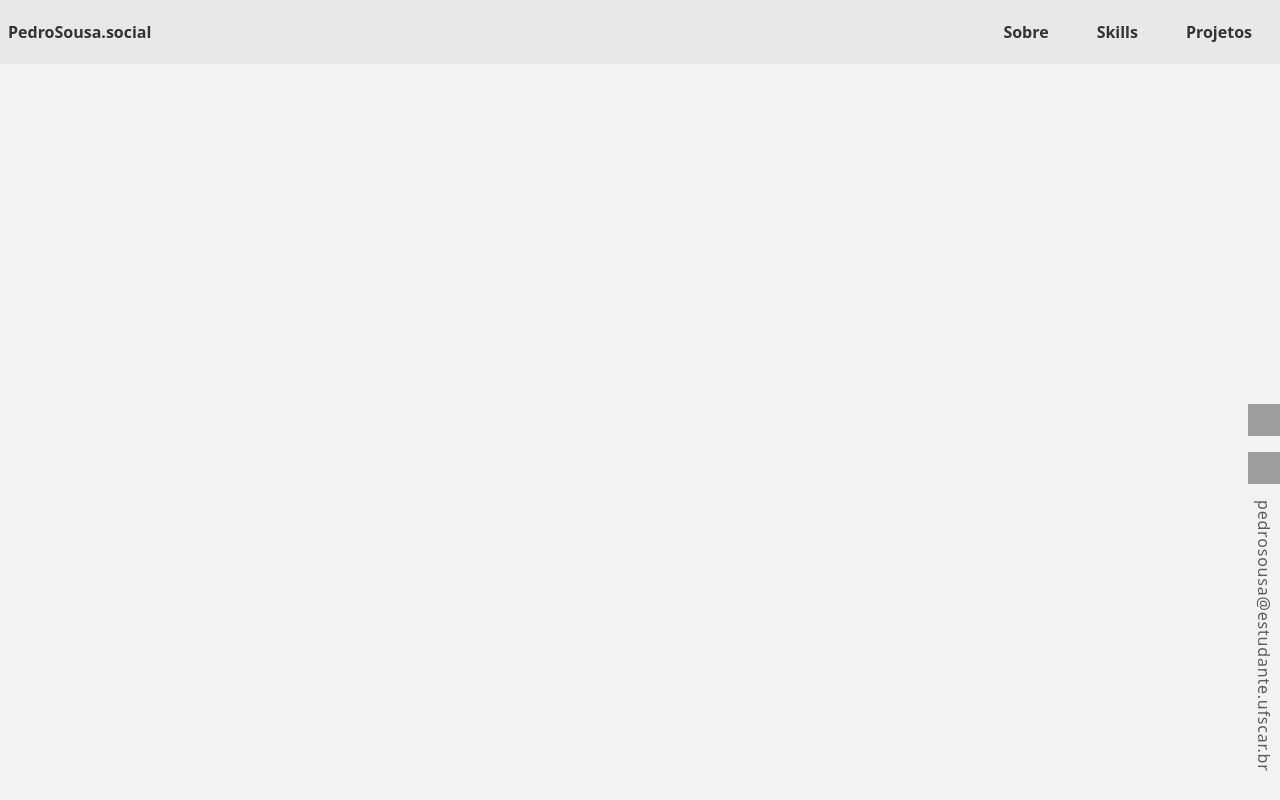
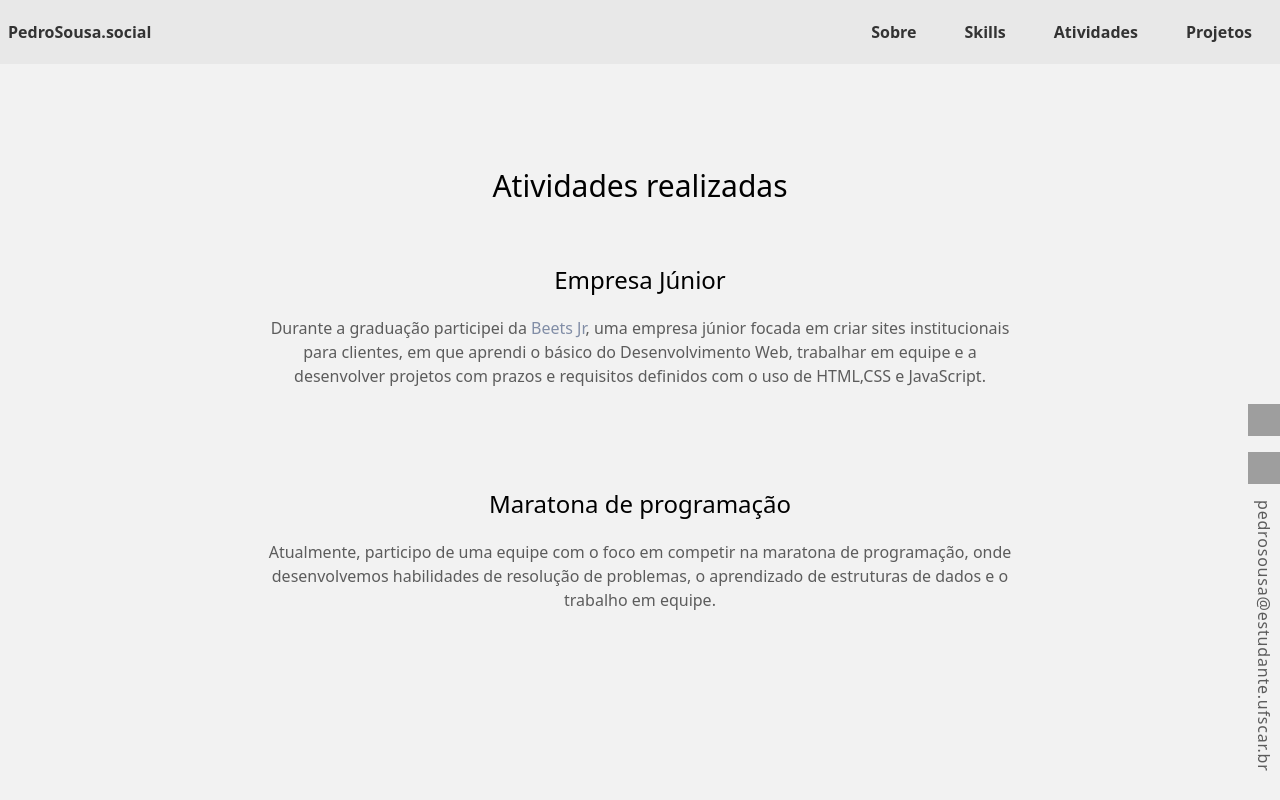
Before and after one commit to pedrocanddz/react-portfolio, a React (Vite) app: page /Atividades in a window 1280 px wide. Built offline with nearby package versions, Linux system fonts and the light colour scheme; grey boxes are pictures that could not be loaded.

Commit message:
Adicionado componente de atividades

```diff
--- a/src/App.jsx
+++ b/src/App.jsx
@@ -5,6 +5,7 @@ import Static from './components/Static.jsx';
 import Sobre from './components/Sobre.jsx';
 import Skills from './components/Skills.jsx';
 import Projetos from './components/Projetos.jsx';
+import Atividades from './components/Atividades.jsx';
 import AOS from 'aos';
 import 'aos/dist/aos.css';
 
@@ -24,6 +25,7 @@ const App = () => {
           <Routes>
             <Route exact path="/" element={<Sobre/>}></Route>
             <Route exact path="/Skills" element={<Skills/>}></Route>
+            <Route exact path="/Atividades" element={<Atividades/>}></Route>
             <Route exact path="/Projetos" element={<Projetos/>}></Route>
           </Routes>
         </div>
--- /dev/null
+++ b/src/components/Atividades.jsx
@@ -0,0 +1,29 @@
+import React from 'react';
+
+const Atividades = () =>{
+    return (
+        <section className='h-screen flex justify-center align-center items-center pt-10'>
+            <div className='text-claro text-center w-[60%] m-auto'>
+                <h2 className='text-3xl'>Atividades realizadas</h2>
+                <ul className='texto-claro grid  gap-5 py-5 '>
+                    <li className='py-10'>
+                        <h3 className='text-2xl pb-5'>Empresa Júnior</h3>
+                        <p className='texto-p'>Durante a graduação participei da <a href="https://www.beetsjr.com.br/quem-somos" target='blank' className='text-azul-claro'>Beets Jr</a>, uma empresa júnior focada em criar sites institucionais para clientes,
+                            em que aprendi o básico do Desenvolvimento Web, trabalhar em equipe e a desenvolver projetos com prazos e
+                            requisitos definidos com o uso de HTML,CSS e JavaScript.
+                        </p>
+                    </li>
+                    <li className='py-10'>
+                        <h3 className='text-2xl pb-5'>Maratona de programação</h3>
+                        <p className='texto-p'>Atualmente, participo de uma equipe com o foco em competir na maratona de programação,
+                            onde desenvolvemos habilidades de resolução de problemas,
+                            o aprendizado de estruturas de dados e o trabalho em equipe.
+                        </p>
+                    </li>
+                </ul>
+            </div>
+        </section>
+    )
+}
+
+export default Atividades
--- a/src/components/Header.jsx
+++ b/src/components/Header.jsx
@@ -12,6 +12,7 @@ const Header = () => {
                 <ul className='flex items-center justify-around space-x-2 '>
                     <li className='btn-header'><Link to="/">Sobre</Link></li>
                     <li className='btn-header'><Link to="/Skills">Skills</Link></li>
+                    <li className='btn-header'><Link to="/Atividades">Atividades</Link></li>
                     <li className='btn-header'><Link to="/Projetos">Projetos</Link></li>
                 </ul>
             </nav>
```
